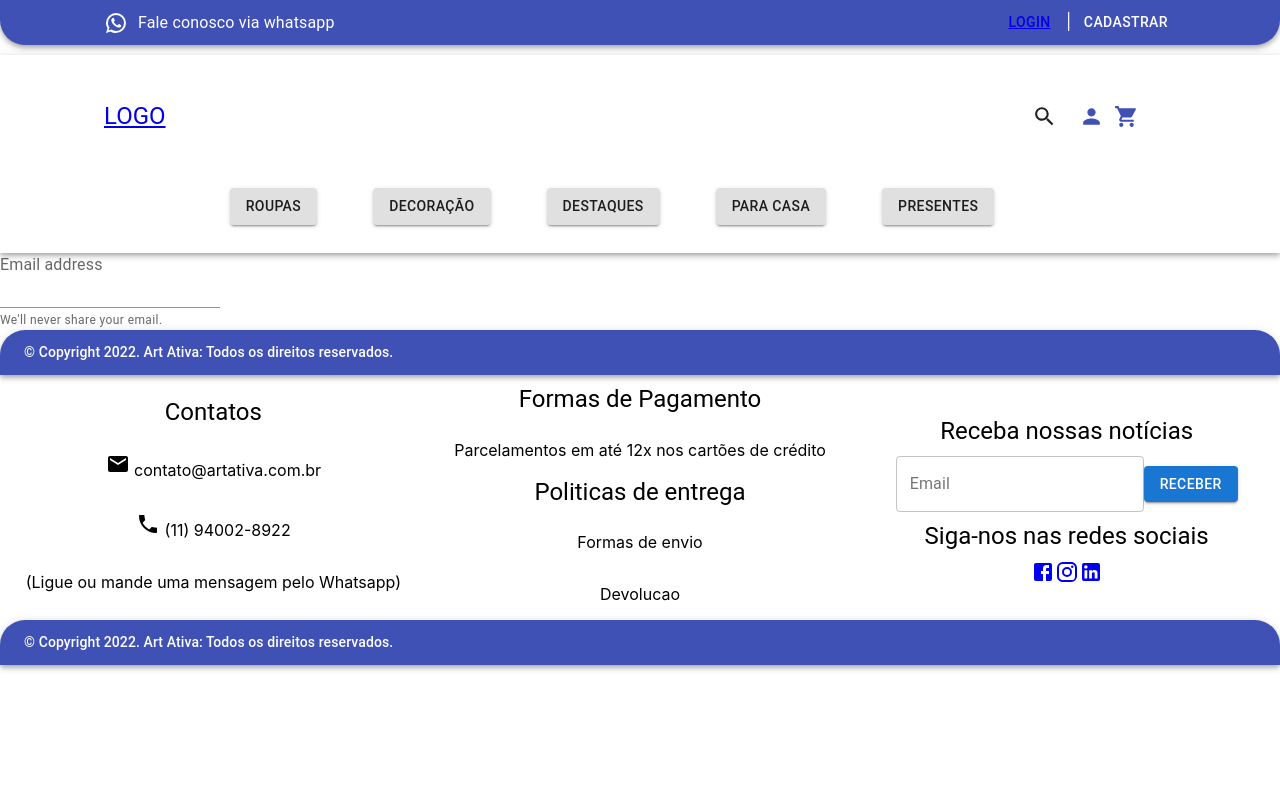
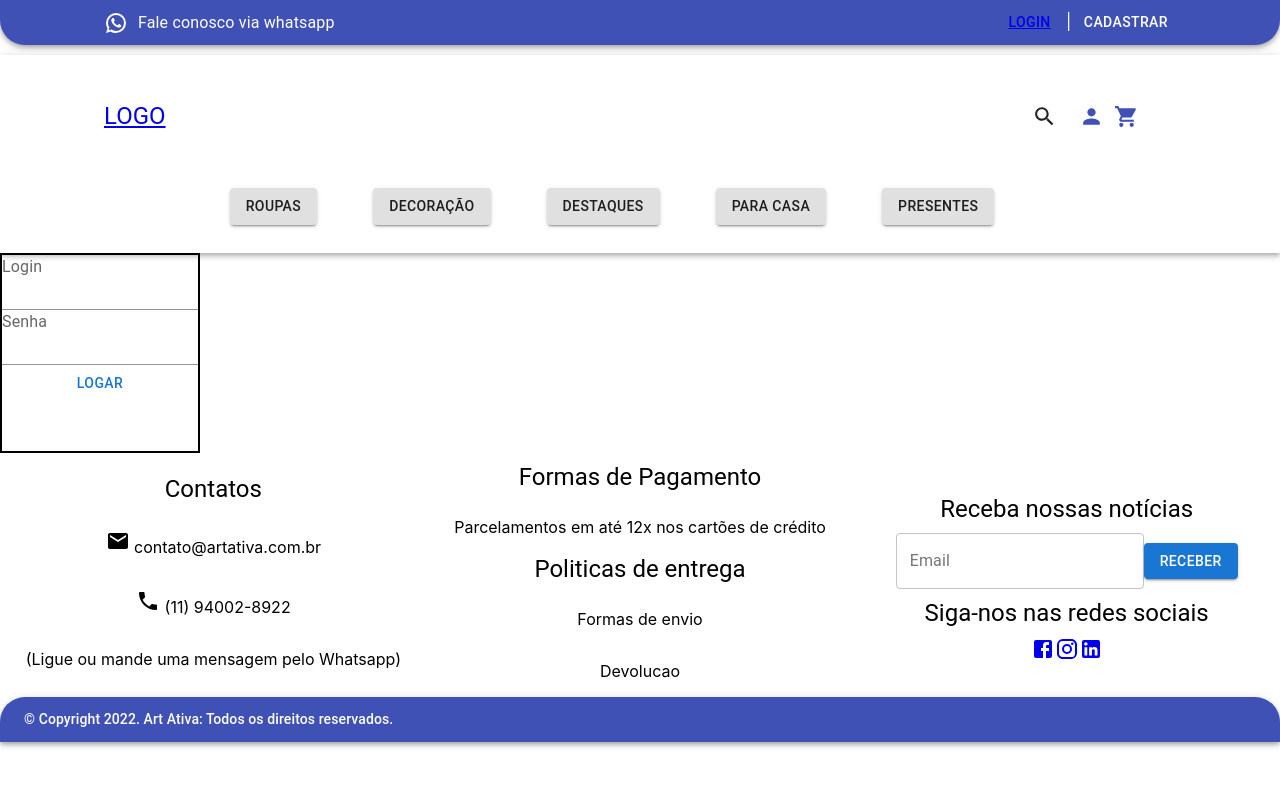
Before and after one commit to felipegaldy/artAtivaFrontEnd, a React (Create React App) app: page /login in a window 1280 px wide. Shown: the top 786 px of the page. Built offline with nearby package versions, Linux system fonts and the light colour scheme.

Commit message:
atualizando login

```diff
--- a/src/App.tsx
+++ b/src/App.tsx
@@ -21,12 +21,11 @@ function App() {
         <Route path="/sobreNos" element={<SobreNos/>}/>
 
       </Routes>
-        <Footer/>
       <FooterNav />
+      <Footer/>
     </Router>
 
 
-      <Footer />
     </>
 
   );
--- a/src/pages/login/Login.tsx
+++ b/src/pages/login/Login.tsx
@@ -1,16 +1,24 @@
 import React from 'react'
-import { Box, FormHelperText, Input, InputLabel } from '@mui/material';
+import { Box, Button, FormHelperText, Input, InputLabel } from '@mui/material';
 import { FormControl } from '@material-ui/core';
 
 function Login() {
   return (
   <Box>
-    <Box>
+    <Box alignItems="center"
+    justifyContent="center"
+    width={200}
+    height={200}
+    border="solid 2px"
+    margin-right="100px">
     <FormControl>
-  <InputLabel htmlFor="my-input">Email address</InputLabel>
-  <Input id="my-input" aria-describedby="my-helper-text" />
-  <FormHelperText id="my-helper-text">We'll never share your email.</FormHelperText>
-</FormControl>
+  <InputLabel htmlFor="my-input">Login</InputLabel>
+  <Input id="login" aria-describedby="input de login"/>
+  <InputLabel htmlFor="my-input">Senha
+  </InputLabel>
+  <Input id="senha" aria-describedby="input de senha"/>
+    <Button>Logar</Button>
+ </FormControl>
     </Box>
   </Box>
   )
```
